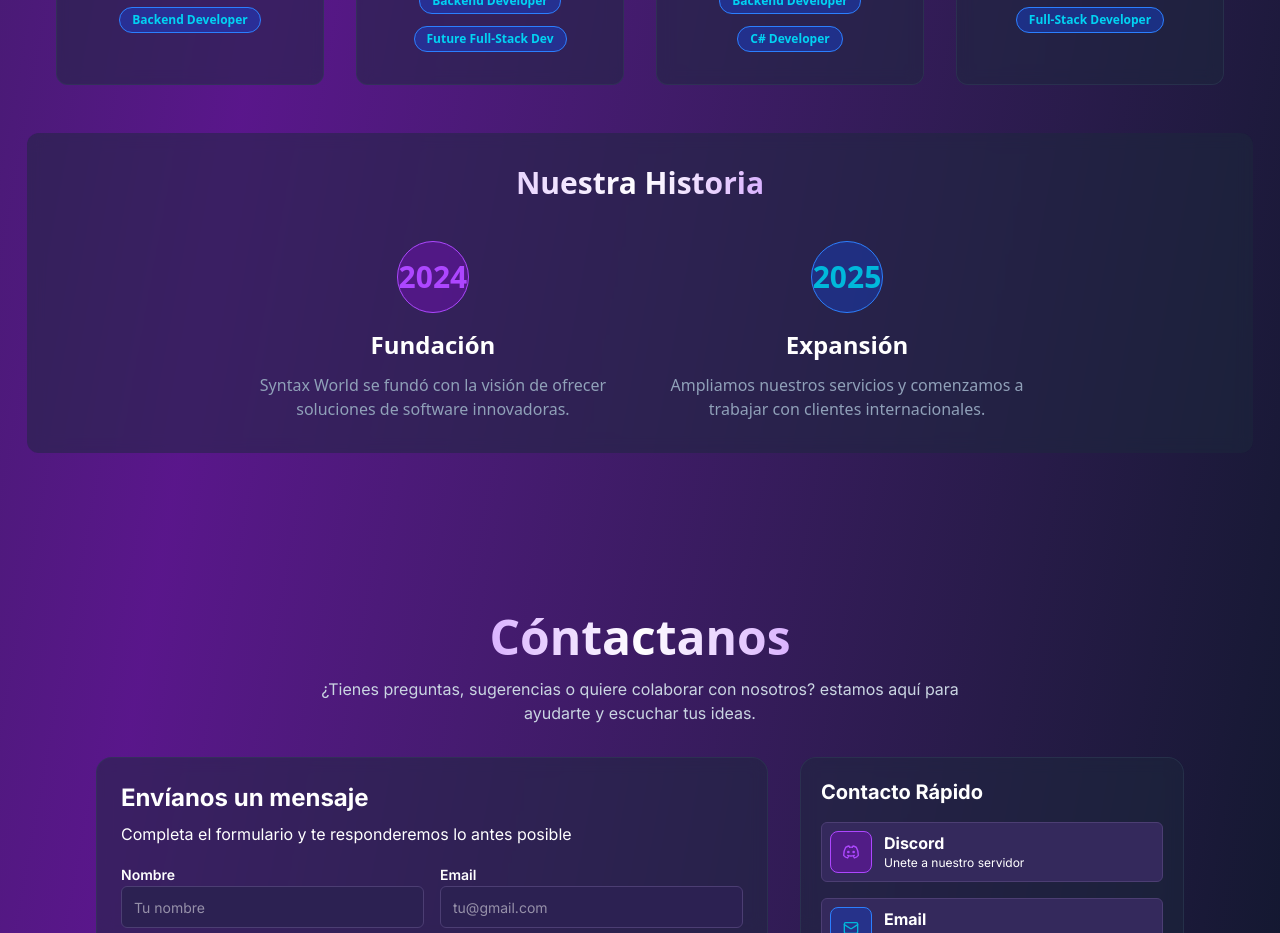
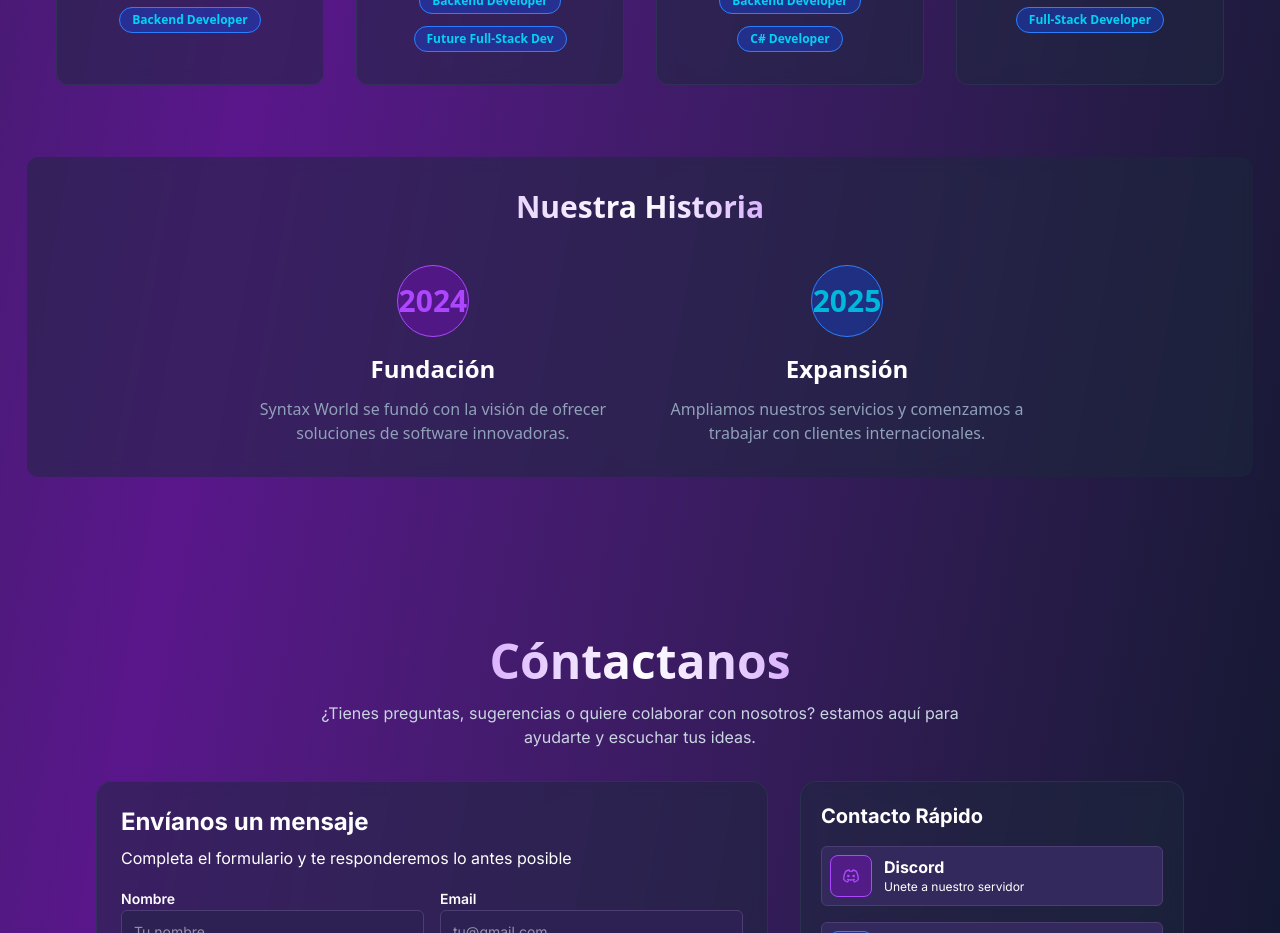
Before and after one commit to Anti-VibeCoders/Syntax-Worlds-Presentation, a React (Vite) app: page / in a window 1280 px wide. Shown: the part 5640-6573 px from the top of the page. Built offline with nearby package versions, Linux system fonts and the light colour scheme.

Commit message:
fix: add same hover animation like technologies button

```diff
--- a/src/components/About.jsx
+++ b/src/components/About.jsx
@@ -179,7 +179,7 @@ function About() {
                         })}
                     </div>
                 </div>
-                <div className="our-history bg-slate-800/50 backdrop-blur-sm border-slate-700/50 flex justify-center items-center flex-col w-[97%] mx-auto rounded-xl py-8 px-8 gap-10">
+                <div className="our-history bg-slate-800/50 backdrop-blur-sm border-slate-700/50 flex justify-center items-center flex-col w-[97%] mx-auto rounded-xl py-8 px-8 gap-10 mt-6">
                     <h3 className="font-bold bg-linear-to-r from-purple-200 via-white to-purple-300 bg-clip-text text-transparent text-3xl">Nuestra Historia</h3>
                     <div className="timeline grid grid-cols-2 gap-12 max-md:grid-cols-2 max-sm:grid-cols-1">
                         {timeline.map(time => {
```
